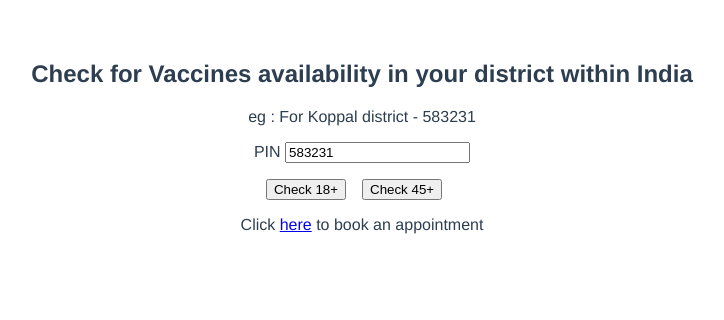
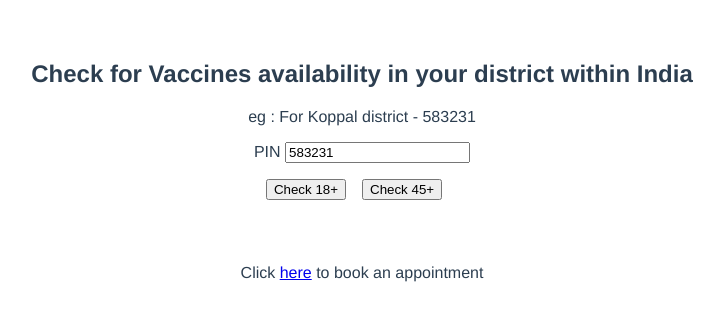
Before and after one commit to shriramcs/covid-vaccine-availability-check-india, a Vue app: page / in a window 1280 px wide. Shown: the top 320 px of the page, without its empty margins (278-1002 px from the left). Built offline with nearby package versions, Linux system fonts and the light colour scheme.

Commit message:
disable button when in progress

```diff
--- a/src/components/Cowin.vue
+++ b/src/components/Cowin.vue
@@ -1,5 +1,5 @@
 <template>
-  <div>
+  <div class="cowin-link">
     Click
     <a href="https://www.cowin.gov.in/home" target="_blank">here</a>
     to book an appointment
@@ -11,7 +11,7 @@ export default {
 };
 </script>
 <style scoped>
-a {
-  margin-top: 5rem;
+.cowin-link {
+  margin-top: 4rem;
 }
 </style>
--- a/src/components/VaccineCheck.vue
+++ b/src/components/VaccineCheck.vue
@@ -7,8 +7,12 @@
       <input v-model="pin" placeholder="583231" />
     </p>
     <p>
-      <button @click="getAvailableSlots(18)">Check 18+</button>
-      <button @click="getAvailableSlots(45)">Check 45+</button>
+      <button @click="getAvailableSlots(18)" :disabled="loading">
+        Check 18+
+      </button>
+      <button @click="getAvailableSlots(45)" :disabled="loading">
+        Check 45+
+      </button>
     </p>
     <section>
       <p>{{ loading ? "Loading" : "" }} {{ result }}</p>
@@ -28,7 +32,7 @@ export default {
   },
   methods: {
     async getAvailableSlots(age) {
-      if (this.isPinInvalid(this.pin)) {
+      if (this.isPinInvalid(this.pin) || this.loading) {
         return;
       }
       this.loading = true;
```
